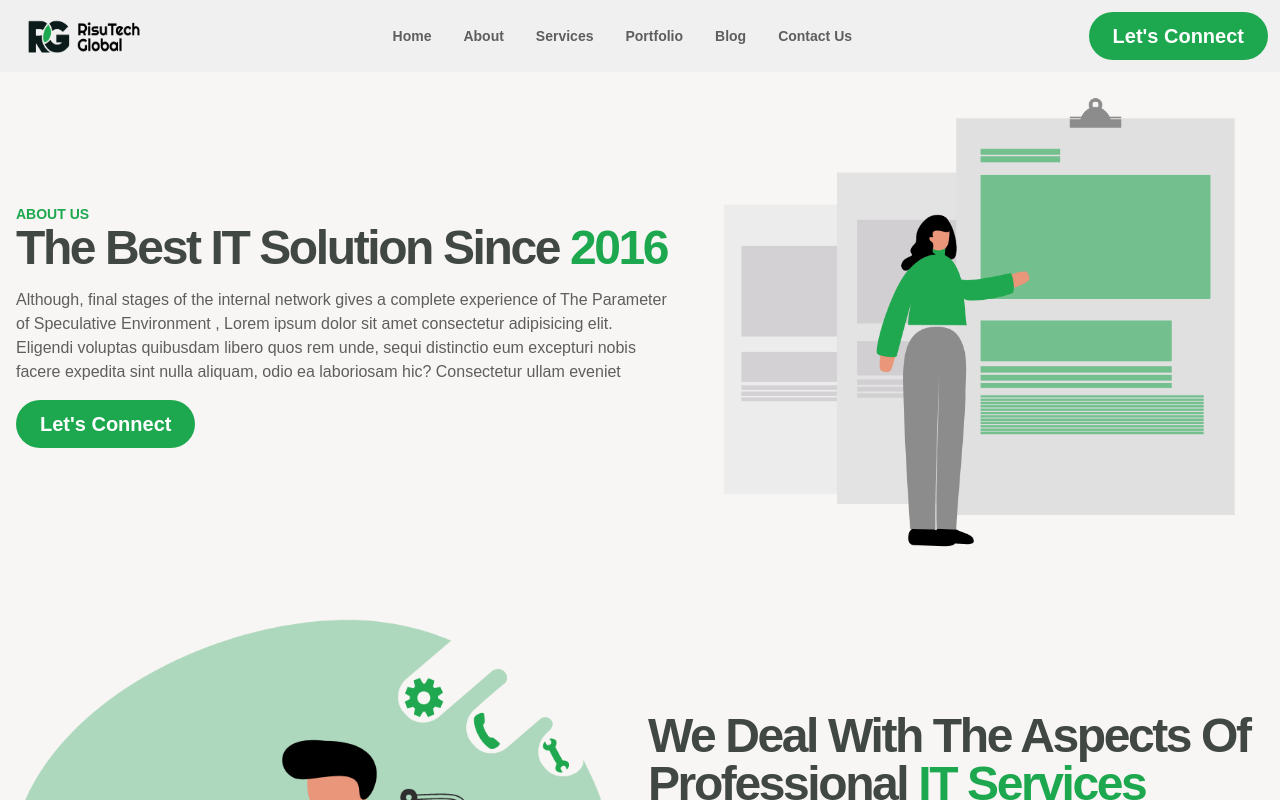
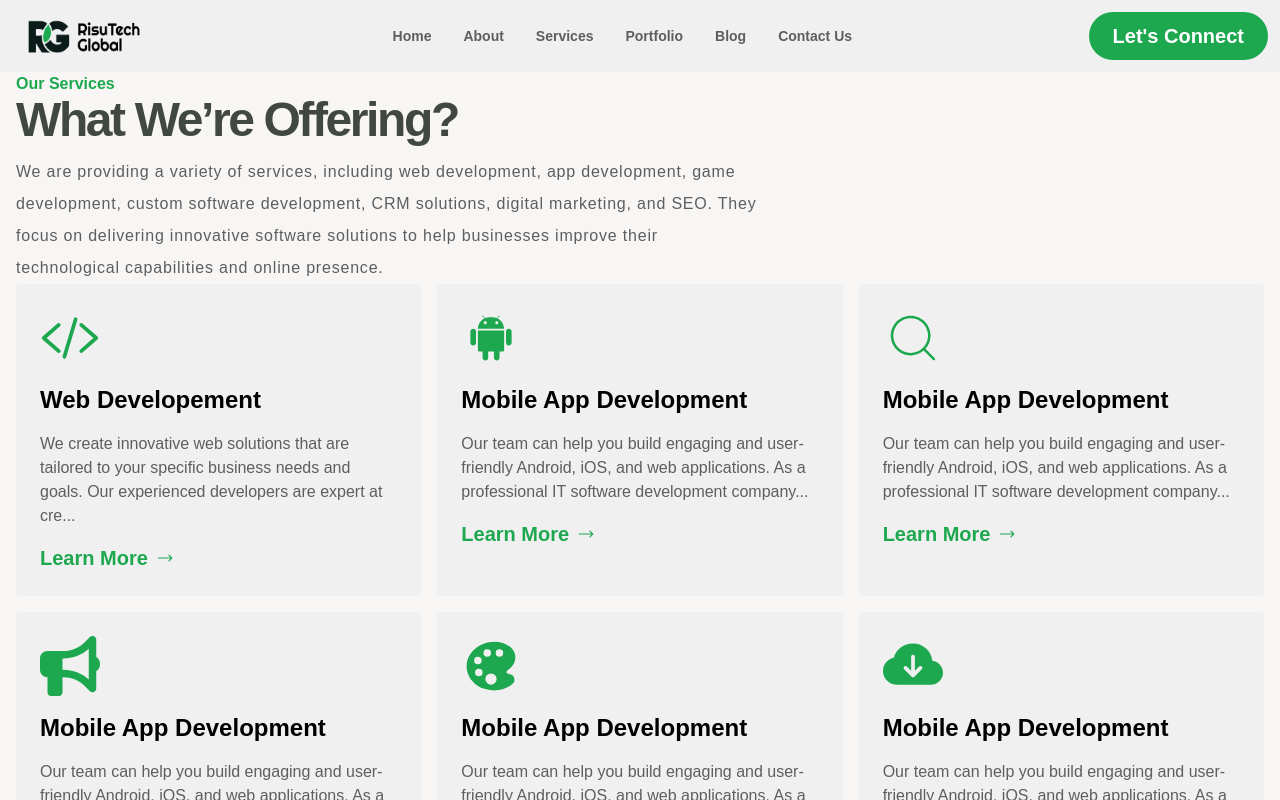
Before and after one commit to KirtimaanVishwakarma/tejas-info-next, a Next.js app: page / in a window 1280 px wide. Shown: the top 800 px of the page. Built offline with nearby package versions, Linux system fonts and the light colour scheme.

Commit message:
added react-icons

```diff
--- a/package.json
+++ b/package.json
@@ -11,7 +11,8 @@
   "dependencies": {
     "next": "15.0.3",
     "react": "19.0.0-rc-66855b96-20241106",
-    "react-dom": "19.0.0-rc-66855b96-20241106"
+    "react-dom": "19.0.0-rc-66855b96-20241106",
+    "react-icons": "^5.3.0"
   },
   "devDependencies": {
     "@types/node": "^20",
--- a/src/components/FAQ/index.tsx
+++ b/src/components/FAQ/index.tsx
@@ -19,8 +19,8 @@ const FAQ = () => {
         <Image src={Images.Faq} alt='faq' className='flex-1' />
         <div className='flex flex-1 items-center'>
           <div className='flex flex-col gap-4'>
-            {faqContents?.map((faq) => (
-              <div className='collapse bg-gray-w1 rounded'>
+            {faqContents?.map((faq, index) => (
+              <div className='collapse bg-gray-w1 rounded' key={index}>
                 <input type='radio' name='my-accordion-1' />
                 <div className='collapse-title text-xl font-bold text-black'>
                   {faq.header}
--- /dev/null
+++ b/src/components/customize-icon/index.tsx
@@ -0,0 +1,14 @@
+import { IconContext } from 'react-icons';
+import React from 'react';
+
+interface IconContextInterface {
+  icon: React.ReactNode;
+  className?: string;
+}
+const Icon = ({ icon, className }: IconContextInterface) => {
+  return (
+    <IconContext.Provider value={{ className: className||'' }}>{icon}</IconContext.Provider>
+  );
+};
+
+export default Icon;
--- /dev/null
+++ b/src/components/services-section/index.tsx
@@ -0,0 +1,49 @@
+import { servicesData } from '@/constants/constant';
+import Icon from '@/components/customize-icon';
+import React from 'react';
+import { HiArrowLongRight } from 'react-icons/hi2';
+
+const Services = () => {
+  return (
+    <div className='max-w-8xl m-auto px-4'>
+      <header className='text-green-g1 font-bold capitalize'>
+        our services
+      </header>
+      <header className='text-5xl font-extrabold capitalize tracking-tighter mb-3 text-gray-g3'>
+        What We’re Offering?
+      </header>
+      <header className='font-normal text-gray-g1 text-base tracking-wider w-3/5 leading-8'>
+        We are providing a variety of services, including web development, app
+        development, game development, custom software development, CRM
+        solutions, digital marketing, and SEO. They focus on delivering
+        innovative software solutions to help businesses improve their
+        technological capabilities and online presence.
+      </header>
+      <section className='grid grid-cols-3 gap-4'>
+        {servicesData.map((service, index: number) => (
+          <div
+            key={index}
+            className='bg-gray-w1 rounded p-6 w-full flex flex-col gap-4'
+          >
+            <Icon icon={<service.image />} className='text-green-g1 text-6xl' />
+            <header className='text-black font-bold text-2xl'>
+              {service.title}
+            </header>
+            <p className='text-gray-g1 font-medium'>{service.description}</p>
+            <div className='flex items-center gap-2'>
+              <header className='capitalize text-green-g1 font-bold !text-xl'>
+                Learn more
+              </header>
+              <Icon
+                icon={<HiArrowLongRight />}
+                className='text-green-g1 !text-lg'
+              />
+            </div>
+          </div>
+        ))}
+      </section>
+    </div>
+  );
+};
+
+export default Services;
--- a/src/constants/constant.ts
+++ b/src/constants/constant.ts
@@ -125,3 +125,44 @@ export const faqContents: Array<FaqContentsInterface> = [
         details: `The cost of our services at RisuTech Global varies based on project requirements, complexity, and technology involved. We offer tailored solutions to meet the unique needs of each client. For a detailed quote, please contact us at info@risutechglobal.com or call us at +91 8081954350. We look forward to discussing your project!`
     }
 ]
+
+
+import { IoLogoAndroid } from "react-icons/io";
+import { IoCodeSlashOutline } from "react-icons/io5";
+import { CiSearch } from "react-icons/ci";
+import { FaBullhorn } from "react-icons/fa6";
+import { IoColorPalette } from "react-icons/io5";
+import { BsCloudArrowDownFill } from "react-icons/bs";
+
+export const servicesData: Array<{ title: string, description: string, image: any, cta?: string }> = [
+    {
+        title: 'Web Developement',
+        description: 'We create innovative web solutions that are tailored to your specific business needs and goals. Our experienced developers are expert at cre...',
+        image: IoCodeSlashOutline
+    },
+    {
+        title: 'Mobile App Development',
+        description: 'Our team can help you build engaging and user-friendly Android, iOS, and web applications. As a professional IT software development company...',
+        image: IoLogoAndroid
+    },
+    {
+        title: 'Mobile App Development',
+        description: 'Our team can help you build engaging and user-friendly Android, iOS, and web applications. As a professional IT software development company...',
+        image: CiSearch
+    },
+    {
+        title: 'Mobile App Development',
+        description: 'Our team can help you build engaging and user-friendly Android, iOS, and web applications. As a professional IT software development company...',
+        image: FaBullhorn
+    },
+    {
+        title: 'Mobile App Development',
+        description: 'Our team can help you build engaging and user-friendly Android, iOS, and web applications. As a professional IT software development company...',
+        image: IoColorPalette
+    },
+    {
+        title: 'Mobile App Development',
+        description: 'Our team can help you build engaging and user-friendly Android, iOS, and web applications. As a professional IT software development company...',
+        image: BsCloudArrowDownFill
+    },
+]
--- a/src/pages/index.tsx
+++ b/src/pages/index.tsx
@@ -4,11 +4,13 @@ import CountSection from '@/components/count-section';
 import FAQ from '@/components/FAQ';
 import Layout from '@/components/layout';
 import Map from '@/components/map';
+import Services from '@/components/services-section';
 import React from 'react';
 
 const Home = () => {
   return (
     <section className='m-auto'>
+      <Services/>
       <AboutUs />
       <CountSection />
       <FAQ />
--- a/tailwind.config.ts
+++ b/tailwind.config.ts
@@ -5,6 +5,7 @@ export default {
     "./src/pages/**/*.{js,ts,jsx,tsx,mdx}",
     "./src/components/**/*.{js,ts,jsx,tsx,mdx}",
     "./src/app/**/*.{js,ts,jsx,tsx,mdx}",
+    "./src/constants/**/*.{js,ts,jsx,tsx,mdx}",
   ],
   theme: {
     extend: {
```
Also changed, not shown: 1 other file (tests, documents, lock files or other folders).
